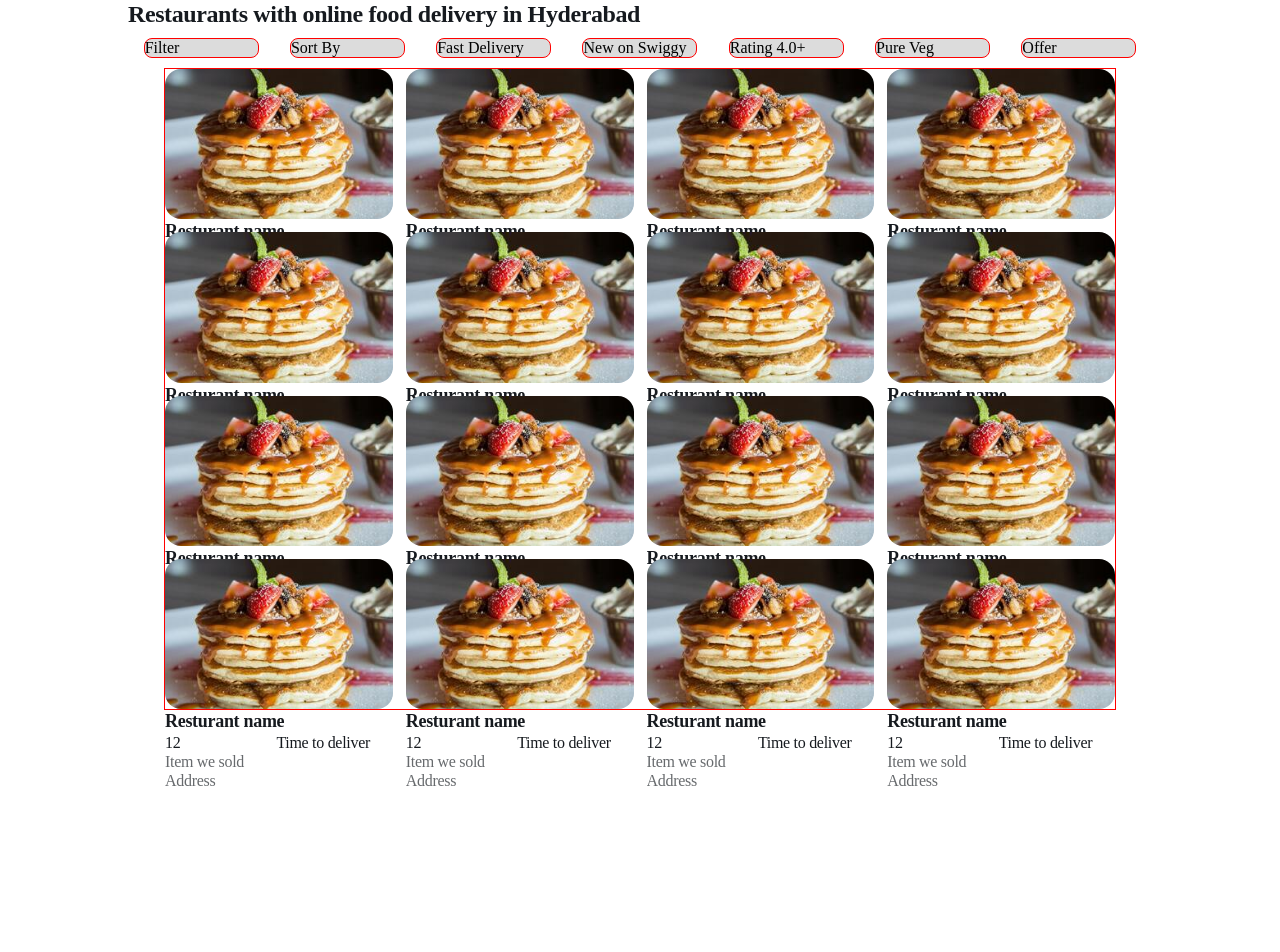
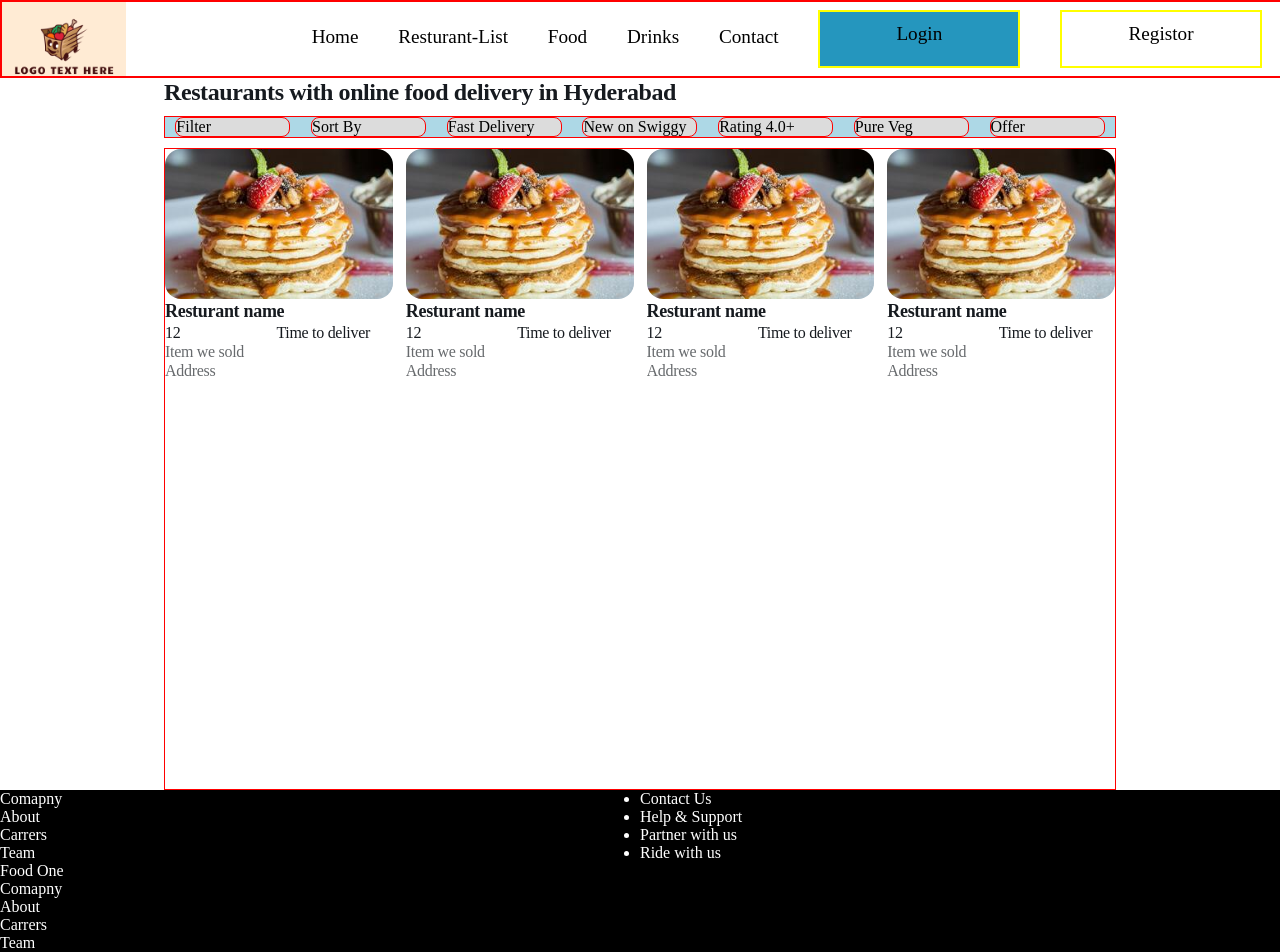
Before and after one commit to KrishnaGitt/CompleteAuthenticate, a React (Create React App) app in the folder frontend/: page / in a window 1280 px wide. Shown: the top 952 px of the page. Before the commit the page ends 800 px from the top, so only its background shows below. Built offline with nearby package versions, Linux system fonts and the light colour scheme.

Commit message:
adding footer

```diff
--- /dev/null
+++ b/frontend/src/Footer/Footer.css
@@ -0,0 +1,38 @@
+.footer-main{
+    display: grid;
+    background-color: black;
+    grid-template-columns: 1fr 1fr;
+}
+li{
+    color:white
+}
+.{
+
+}
+.{
+
+}
+.{
+
+}
+.{
+
+}
+.{
+
+}
+.{
+
+}
+.{
+
+}
+.{
+
+}
+.{
+
+}
+.{
+
+}
--- /dev/null
+++ b/frontend/src/Footer/Footer.jsx
@@ -0,0 +1,51 @@
+import React from 'react'
+import './Footer.css'
+export const Footer = () => {
+  return (
+    <div className='footer-main'>
+            <div className='fdiv'>
+                <ul className=''>
+                    <li>
+                        <div>Comapny</div>
+                    </li>
+                    <li>About</li>
+                    <li>Carrers</li>
+                    <li>Team</li>
+                    <li>Food One</li>
+                </ul>
+            </div>
+               <div>
+               <ul className=''>
+                    <li>
+                        <div>Contact Us</div>
+                    </li>
+                    <li>Help & Support</li>
+                    <li>Partner with us</li>
+                    <li>Ride with us</li>
+                </ul>
+               </div>
+
+        <div className=''>
+                <ul className=''>
+                    <li>
+                        <div>Comapny</div>
+                    </li>
+                    <li>About</li>
+                    <li>Carrers</li>
+                    <li>Team</li>
+                    <li>Food One</li>
+                </ul>
+                <ul className=''>
+                    <li>
+                        <div>Contact Us</div>
+                    </li>
+                    <li>Help & Support</li>
+                    <li>Partner with us</li>
+                    <li>Ride with us</li>
+                </ul>
+        </div>
+    </div>
+  )
+}
+
+export default Footer
--- a/frontend/src/HomePage/HomePage.jsx
+++ b/frontend/src/HomePage/HomePage.jsx
@@ -1,26 +1,10 @@
 import React from 'react'
 import './HomePage.css'
+import NavBar from "../NavBar/NavBar"
 const HomePage = () => {
   return (
     <>
-        <div className='header-nav'>
-            <div className='nav-logo'>
-                <div className='logo'></div>
-            </div>
-            <div className='nav-list'>
-            <div className='home-text font-family cursor line-effect uplift-effect'>Home</div>
-            <div className='resturant-list font-family cursor line-effect uplift-effect'>Resturant-List</div>
-            <div className='food font-family cursor line-effect uplift-effect'>Food</div>
-            <div className='drinks font-family cursor line-effect uplift-effect'>Drinks</div>
-            <div className='contact font-family cursor line-effect uplift-effect'>Contact</div>
-            <div className='login-div'>
-                <div className='login-text font-family cursor uplift-effect'>Login</div>
-            </div>
-            <div className='registor-div'>
-                <div className='registor-text font-family cursor uplift-effect'>Registor</div>
-            </div>
-            </div>
-        </div>
+        <NavBar/>
         <div className='body-img'></div>
         <footer className='footer'>
             <div className='footer-div'>Want to build a successful online business?</div>
--- a/frontend/src/HomeProduct/HomeProduct.css
+++ b/frontend/src/HomeProduct/HomeProduct.css
@@ -72,7 +72,8 @@
 
 }
 .heading-text{
-    margin-left: calc(10%);
+    margin-left: calc(10% + 36px);
+    margin-right: calc(10% + 36px);
     /* font-family: Gilroy; */
     font-weight: 800;
     font-size: 24px;
@@ -81,13 +82,18 @@
     color: rgba(2, 6, 12, 0.92);
 }
 .product-filter{
-    margin-left: calc(10%);
-    margin-right: calc(10%);
+    margin-left: calc(10% + 36px);
+    margin-right: calc(10% + 36px);
     display: flex;
     justify-content: space-around;
     align-items: center;
     margin-top: 10px;
     margin-bottom: 10px;
+    background-color: lightblue;
+    overflow-x: auto;
+    white-space: nowrap;
+    border: 1px solid red;
+    scrollbar-width: none;
 }
 .filter-div{
     border: 1px solid red;
--- a/frontend/src/HomeProduct/HomeProduct.jsx
+++ b/frontend/src/HomeProduct/HomeProduct.jsx
@@ -1,9 +1,13 @@
 import React from 'react'
 import './HomeProduct.css'
+import NavBar from '../NavBar/NavBar'
+import  Footer  from '../Footer/Footer'
 const HomeProduct = () => {
-  const arr=[1,2,3,4,5,6,7,8,9,10,11,12,13,14,15,16]
+  // const arr=[1,2,3,4,5,6,7,8,9,10,11,12,13,14,15,16]
+  const arr=[1,2,3,4]
   return (
     <>
+          <NavBar/>
           <div className='heading-text'>Restaurants with online food delivery in Hyderabad</div>
           <div className='product-filter'>
             <div className='filter-div'>
@@ -52,6 +56,7 @@ const HomeProduct = () => {
       ))}
 
     </div>
+    <Footer/>
     </>
 
   )
--- /dev/null
+++ b/frontend/src/NavBar/NavBar.css
@@ -0,0 +1,113 @@
+*{
+    margin:0;
+    padding: 0;
+}
+.header-nav{
+    display: flex;
+    /* justify-content: space-around; */
+    width: 100%;
+    height: 74px;
+    border: 2px solid red;
+}
+.text{
+    font-family: sans-serif;
+}
+.nav-logo{
+    width: 10%;
+    height: 74px;
+}
+.logo{
+    background-image: url('../dist/foodIcon.png');
+    width: 100%;
+    height: 100%;
+    background-size: cover;
+}
+.nav-list{
+    display: flex;
+    justify-content: space-around;
+    text-align: center;
+    align-items: center;
+    width: 80%;
+    margin-left: 166px;
+}
+.login-div{
+    height: 73%;
+    width: 20%;
+    border: 2px solid yellow;
+    background-color: rgb(37, 150, 190);
+}
+.login-div:hover{
+    background-color: white;
+    transition: 2s;
+}
+.login-text{
+    padding-top: 11px;
+    text-align: center;
+}
+.registor-div{
+    height: 73%;
+    width: 20%;
+    border: 2px solid yellow;
+}
+.registor-div:hover{
+    background-color: rgb(37, 150, 190);
+    transition: 2s;
+}
+.registor-text{
+    padding-top: 11px;
+    text-align: center;
+    /* align-items: center; */
+
+    }
+.font-family{
+    font-family: cursive;
+    font-size: 10px;
+    font-size: 1.2rem;
+}
+.cursor:hover{
+    cursor: pointer;
+}
+.home-div{
+    /* position: absolute; */
+}
+.line-effect::after{
+    content:"";
+    background-color: aqua;
+    height: 4px;
+    width: 0;
+    display: block;
+    transition: width 0.4s ease;
+}
+.line-effect:hover::after{
+    width: 100%;
+}
+.body-img{
+    background-image: url("../dist/homePage.png");
+    width: 100%;
+    height: 85.5%;
+    background-repeat: no-repeat;
+    background-size: cover;
+    position: absolute;
+    left: 0;
+    top: 78px;
+
+}
+.footer{
+    width:100%;
+
+    position: absolute;
+    top: 540px;
+    left: 0;
+}
+.footer-div{
+    background-color: red;
+    height: 10%;
+    color: white;
+    font-size: 20px;
+    font-weight: 800;
+    text-align: center;
+}
+.uplift-effect:hover{
+    font-size: 1.4rem;
+
+}
--- /dev/null
+++ b/frontend/src/NavBar/NavBar.jsx
@@ -0,0 +1,26 @@
+import React from 'react'
+import './NavBar.css'
+export const NavBar = () => {
+  return (
+    <div className='header-nav'>
+    <div className='nav-logo'>
+        <div className='logo'></div>
+    </div>
+    <div className='nav-list'>
+    <div className='home-text font-family cursor line-effect uplift-effect'>Home</div>
+    <div className='resturant-list font-family cursor line-effect uplift-effect'>Resturant-List</div>
+    <div className='food font-family cursor line-effect uplift-effect'>Food</div>
+    <div className='drinks font-family cursor line-effect uplift-effect'>Drinks</div>
+    <div className='contact font-family cursor line-effect uplift-effect'>Contact</div>
+    <div className='login-div'>
+        <div className='login-text font-family cursor uplift-effect'>Login</div>
+    </div>
+    <div className='registor-div'>
+        <div className='registor-text font-family cursor uplift-effect'>Registor</div>
+    </div>
+    </div>
+</div>
+  )
+}
+
+export default NavBar
```
